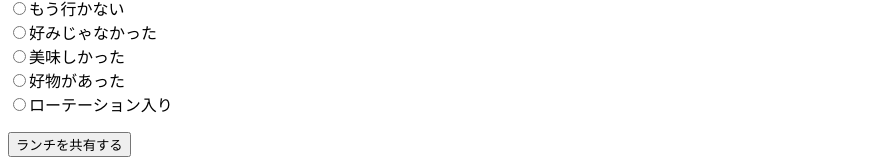
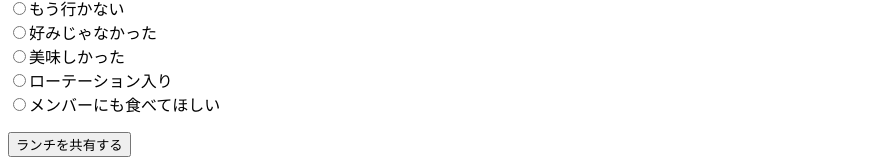
Before and after one commit to dame-hal/sharing-lunch, a Vue app in the folder app/: page /#/ in a window 1280 px wide. Shown: the part 746-910 px from the top of the page, without its empty margins (0-888 px from the left). Built offline with nearby package versions, Linux system fonts and the light colour scheme.

Commit message:
[#2]入力されたランチ情報を登録する処理を追加

```diff
--- a/app/src/components/Sharing.vue
+++ b/app/src/components/Sharing.vue
@@ -23,7 +23,7 @@
         </div>
       </p>
       <p>
-        <button v-on:click="">ランチを共有する</button>
+        <button v-on:click="addLunch()">ランチを共有する</button>
       </p>
     </form>
   </div>
@@ -36,11 +36,11 @@
      return {
        stars: [
          {
-           value: 'excellent',
+           value: 'poor',
            label: 'もう行かない'
          },
          {
-           value: 'good',
+           value: 'fair',
            label: '好みじゃなかった'
          },
          {
@@ -48,21 +48,23 @@
            label: '美味しかった'
          },
          {
-           value: 'fair',
-           label: '好物があった'
+           value: 'good',
+           label: 'ローテーション入り'
          },
          {
-           value: 'poor',
-           label: 'ローテーション入り'
+           value: 'excellent',
+           label: 'メンバーにも食べてほしい'
          }
        ],
-       lunches: [],
-       lunch: {
-         visitDate: this.today(),
-         storeName: '',
-         url: '',
-         starValue: ''
-       }
+       lunches: [
+         {
+           visitDate: this.today(),
+           storeName: '王将',
+           url: 'https://www.ohsho.co.jp/',
+           starValue: 'good'
+         }
+       ],
+       lunch: this.initLunch(this.today(), '', '', '')
      }
     },
     methods: {
@@ -83,6 +85,18 @@
           }
         };
         return date.getFullYear() + "-" + twoDigits((date.getMonth() + 1), 2) + "-" + twoDigits(date.getDate(), 2)
+      },
+      initLunch: function (date, name, url, star) {
+        return {
+          visitDate: date,
+          storeName: name,
+          url: url,
+          starValue: star
+        }
+      },
+      addLunch: function () {
+        this.lunches.push(this.lunch);
+        this.lunch = this.initLunch(this.today(), '', '', '')
       }
     }
   }
```
